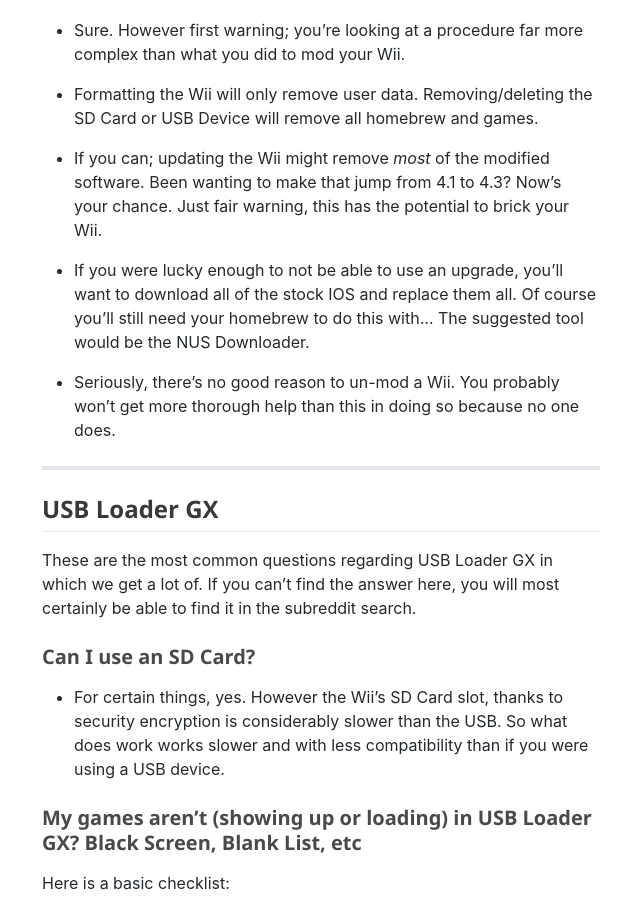
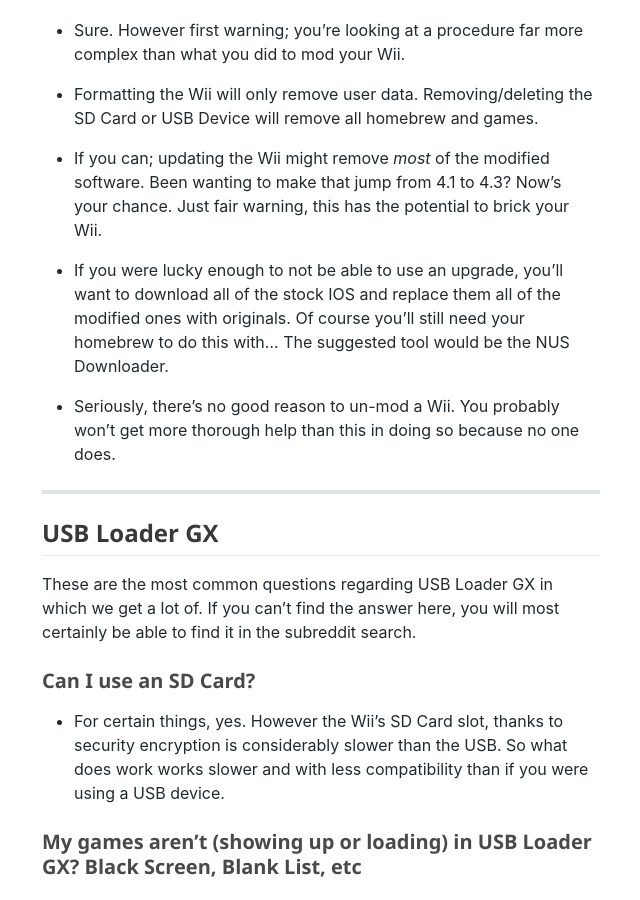
Before and after one commit to adieunix/wiihacks-wiki, a Jekyll site: the page built from wiki/faq.md, in a window 1280 px wide and 900 px high, scrolled down 2364 px. Shown: the whole window, without its empty margins (328-968 px from the left). Built offline with Jekyll 4.4.1, drawn with Linux system fonts in a browser that asks for light colours; nearby versions of some CDN libraries.

Commit message:
minor edit

```diff
--- a/wiki/faq.md
+++ b/wiki/faq.md
@@ -62,7 +62,7 @@ redirect_from: "/faq.md"
 
   * If you can; updating the Wii might remove *most* of the modified software. Been wanting to make that jump from 4.1 to 4.3? Now's your chance. Just fair warning, this has the potential to brick your Wii.
 
-  * If you were lucky enough to not be able to use an upgrade, you'll want to download all of the stock IOS and replace them all. Of course you'll still need your homebrew to do this with... The suggested tool would be the NUS Downloader.
+  * If you were lucky enough to not be able to use an upgrade, you'll want to download all of the stock IOS and replace them all of the modified ones with originals. Of course you'll still need your homebrew to do this with... The suggested tool would be the NUS Downloader.
 
   * Seriously, there's no good reason to un-mod a Wii. You probably won't get more thorough help than this in doing so because no one does.
 
```
